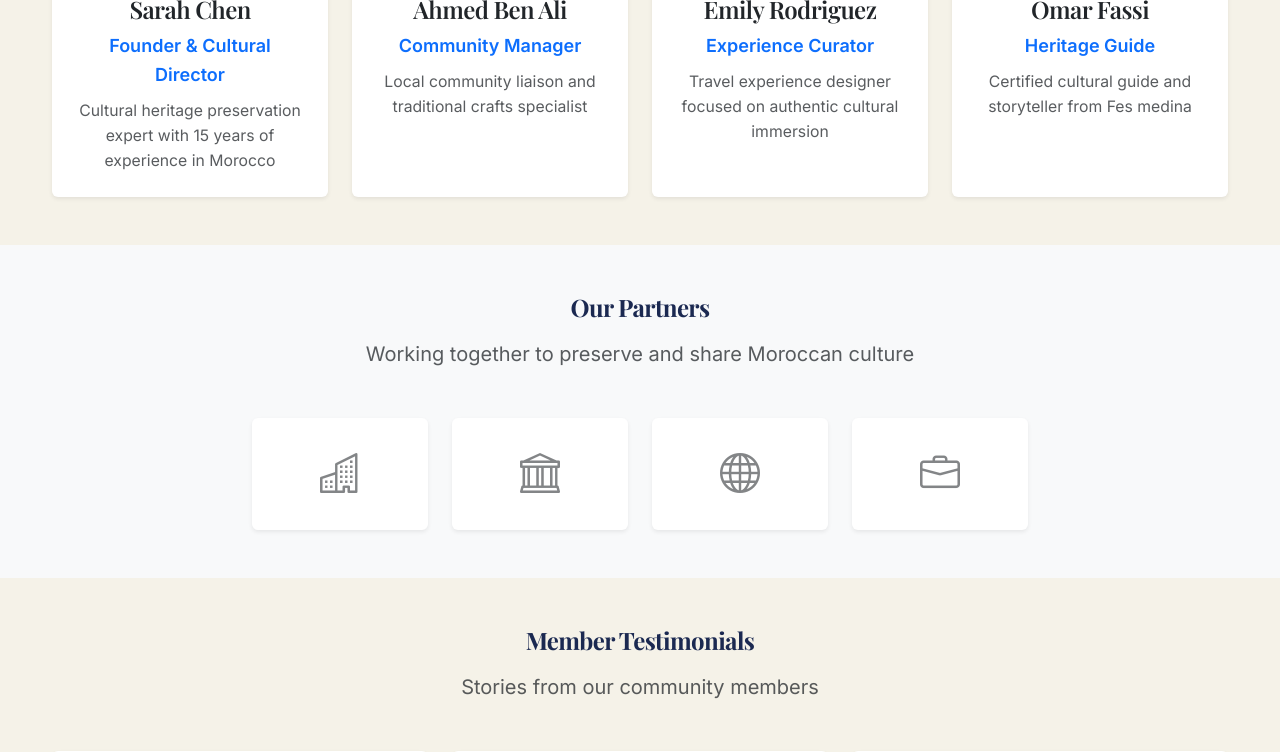
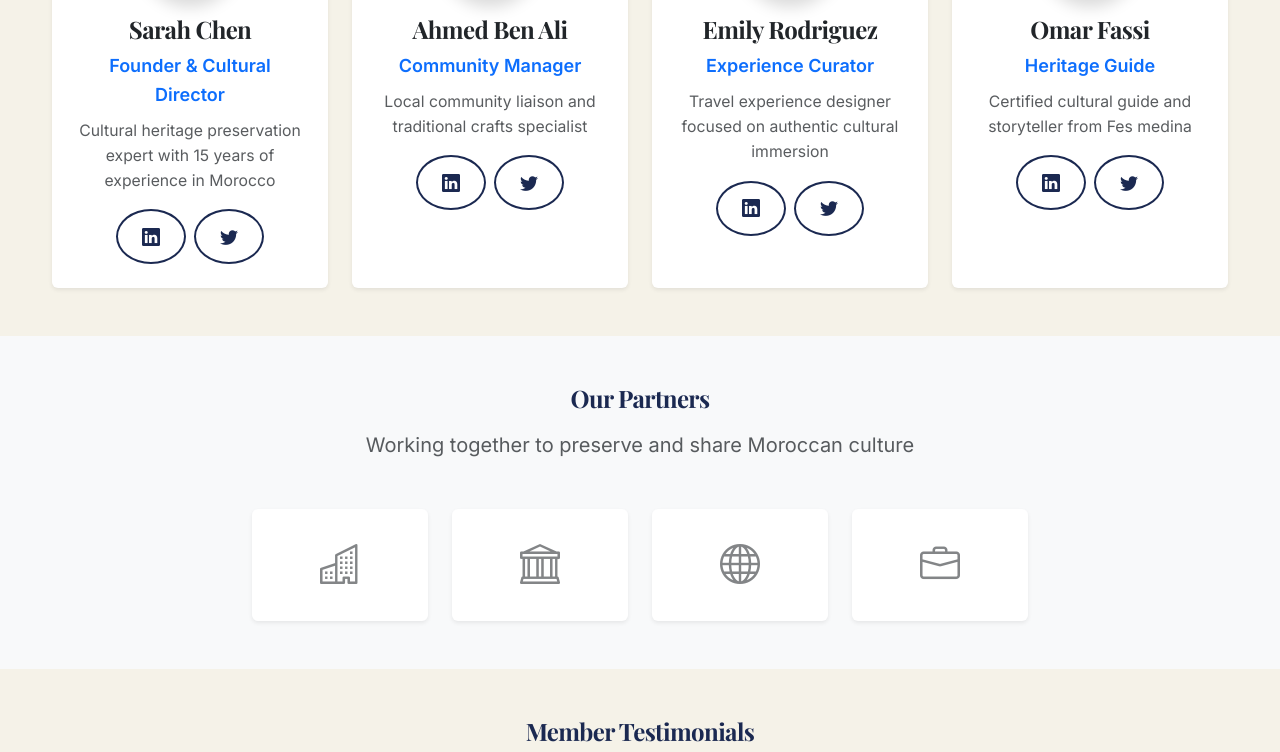
Before and after one commit to fikrielfakir/FlaskForge, a Flask app: page / in a window 1280 px wide. Shown: the part 3267-4019 px from the top of the page. Run offline with Flask 3, Linux system fonts and the light colour scheme; data that the repository does not hold is empty; some libraries are stand-ins or nearby versions.

Commit message:
Enhance website aesthetics and user experience with visual upgrades
Update hero section styling with gradient background and improved text shadow. Add hover effects to team cards and adjust layout for better presentation.

Replit-Commit-Author: Agent
Replit-Commit-Session-Id: aa8a6275-10b6-4a3c-9499-2061b3e96418
Replit-Commit-Checkpoint-Type: full_checkpoint
Replit-Commit-Screenshot-Url: https://storage.googleapis.com/screenshot-production-us-central1/e614fe7e-7a75-4894-ad2c-f2a9eded7ffe/aa8a6275-10b6-4a3c-9499-2061b3e96418/TJw7xGe

```diff
--- a/static/css/theme.css
+++ b/static/css/theme.css
@@ -585,3 +585,13 @@ section {
 .bg-gradient-gold {
   background: linear-gradient(135deg, var(--accent-gold) 0%, #e6a500 100%);
 }
+
+/* Team Cards Hover Effect */
+.hover-lift {
+  transition: transform 0.3s ease, box-shadow 0.3s ease;
+}
+
+.hover-lift:hover {
+  transform: translateY(-10px);
+  box-shadow: 0 10px 25px rgba(0,0,0,0.15) !important;
+}
--- a/templates/index.html
+++ b/templates/index.html
@@ -4,22 +4,22 @@
 
 {% block content %}
 <!-- Hero Section -->
-<section class="hero-section bg-dark text-white position-relative overflow-hidden d-flex align-items-center justify-content-center" style="min-height: 100vh; background-image: url('https://images.unsplash.com/photo-1539650116574-75c0c6d73f6c?ixlib=rb-4.0.3&auto=format&fit=crop&w=1920&q=80'); background-size: cover; background-position: center;">
-    <div class="position-absolute top-0 start-0 w-100 h-100" style="background: rgba(0, 0, 0, 0.6);"></div>
+<section class="hero-section bg-dark text-white position-relative overflow-hidden d-flex align-items-center justify-content-center" style="min-height: 100vh; background-image: url('https://images.unsplash.com/photo-1571043733612-2b27a66e6c20?ixlib=rb-4.0.3&auto=format&fit=crop&w=1920&q=80'); background-size: cover; background-position: center;">
+    <div class="position-absolute top-0 start-0 w-100 h-100" style="background: linear-gradient(135deg, rgba(0, 0, 0, 0.7), rgba(0, 0, 0, 0.5));"></div>
     <div class="container position-relative text-center" style="z-index: 2;">
         <div class="hero-content py-5">
-            <h1 class="display-1 fw-bold mb-4 text-white" style="font-size: 5rem; letter-spacing: 0.2em; font-family: 'Playfair Display', serif;">
+            <h1 class="display-1 fw-bold mb-4 text-white" style="font-size: 6rem; letter-spacing: 0.3em; font-family: 'Playfair Display', serif; text-shadow: 2px 2px 4px rgba(0,0,0,0.5);">
                 THE JOURNEY
             </h1>
-            <p class="lead fs-4 mb-5 opacity-90 text-white" style="max-width: 700px; margin: 0 auto; font-weight: 300;">
-                Discover authentic Moroccan experiences through cultural heritage, traditional crafts, and community connections
+            <p class="lead fs-3 mb-5 opacity-90 text-white" style="max-width: 800px; margin: 0 auto; font-weight: 300; text-shadow: 1px 1px 2px rgba(0,0,0,0.5);">
+                Experience the authentic soul of Morocco through cultural immersion, traditional crafts, and meaningful community connections
             </p>
-            <div class="d-flex justify-content-center gap-4 flex-wrap">
-                <a href="#events" class="btn btn-warning btn-lg px-5 py-3 fw-semibold">
-                    Explore Experiences
+            <div class="d-flex justify-content-center gap-4 flex-wrap mt-5">
+                <a href="#events" class="btn btn-warning btn-lg px-5 py-4 fw-semibold rounded-pill shadow-lg" style="font-size: 1.2rem;">
+                    <i class="bi bi-compass me-2"></i>Explore Experiences
                 </a>
-                <a href="#clubs" class="btn btn-outline-light btn-lg px-5 py-3">
-                    Join Communities
+                <a href="#clubs" class="btn btn-outline-light btn-lg px-5 py-4 rounded-pill shadow-lg" style="font-size: 1.2rem;">
+                    <i class="bi bi-people me-2"></i>Join Communities
                 </a>
             </div>
         </div>
@@ -284,17 +284,32 @@
             <p class="lead text-muted">Meet the passionate individuals behind The Journey</p>
         </div>
 
-        <div class="row g-4">
+        <div class="row g-4 justify-content-center">
             {% for member in team_members %}
             <div class="col-lg-3 col-md-6">
-                <div class="card border-0 shadow-sm text-center h-100">
+                <div class="card border-0 shadow-sm text-center h-100 hover-lift">
                     <div class="card-body p-4">
-                        <div class="bg-primary rounded-circle d-inline-flex align-items-center justify-content-center mb-3" style="width: 80px; height: 80px;">
-                            <i class="bi bi-person-circle fs-1 text-white"></i>
+                        <div class="position-relative d-inline-block mb-3">
+                            {% set avatar_images = ["https://images.unsplash.com/photo-1507003211169-0a1dd7228f2d?ixlib=rb-4.0.3&auto=format&fit=crop&w=150&h=150&q=80",
+                                                   "https://images.unsplash.com/photo-1494790108755-2616b04b9e6b?ixlib=rb-4.0.3&auto=format&fit=crop&w=150&h=150&q=80",
+                                                   "https://images.unsplash.com/photo-1472099645785-5658abf4ff4e?ixlib=rb-4.0.3&auto=format&fit=crop&w=150&h=150&q=80",
+                                                   "https://images.unsplash.com/photo-1438761681033-6461ffad8d80?ixlib=rb-4.0.3&auto=format&fit=crop&w=150&h=150&q=80"] %}
+                            <img src="{{ avatar_images[loop.index0 % avatar_images|length] }}"
+                                 alt="{{ member.name }}"
+                                 class="rounded-circle border border-3 border-white shadow"
+                                 style="width: 100px; height: 100px; object-fit: cover;">
                         </div>
-                        <h5 class="card-title">{{ member.name }}</h5>
+                        <h5 class="card-title fw-bold">{{ member.name }}</h5>
                         <p class="text-primary fw-semibold mb-2">{{ member.role }}</p>
                         <p class="card-text text-muted small">{{ member.bio }}</p>
+                        <div class="d-flex justify-content-center gap-2 mt-3">
+                            <a href="#" class="btn btn-outline-primary btn-sm rounded-circle">
+                                <i class="bi bi-linkedin"></i>
+                            </a>
+                            <a href="#" class="btn btn-outline-primary btn-sm rounded-circle">
+                                <i class="bi bi-twitter"></i>
+                            </a>
+                        </div>
                     </div>
                 </div>
             </div>
```
